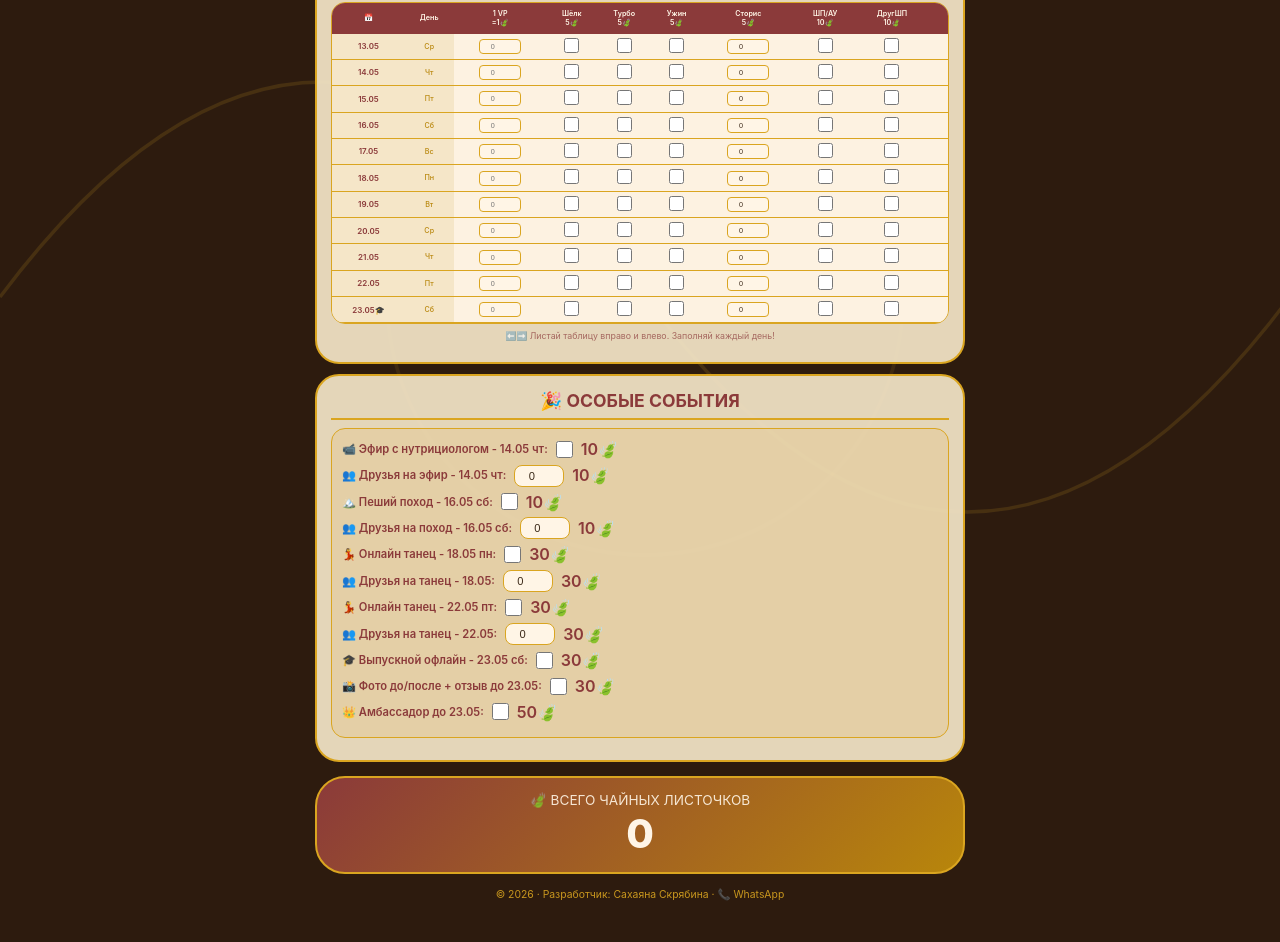
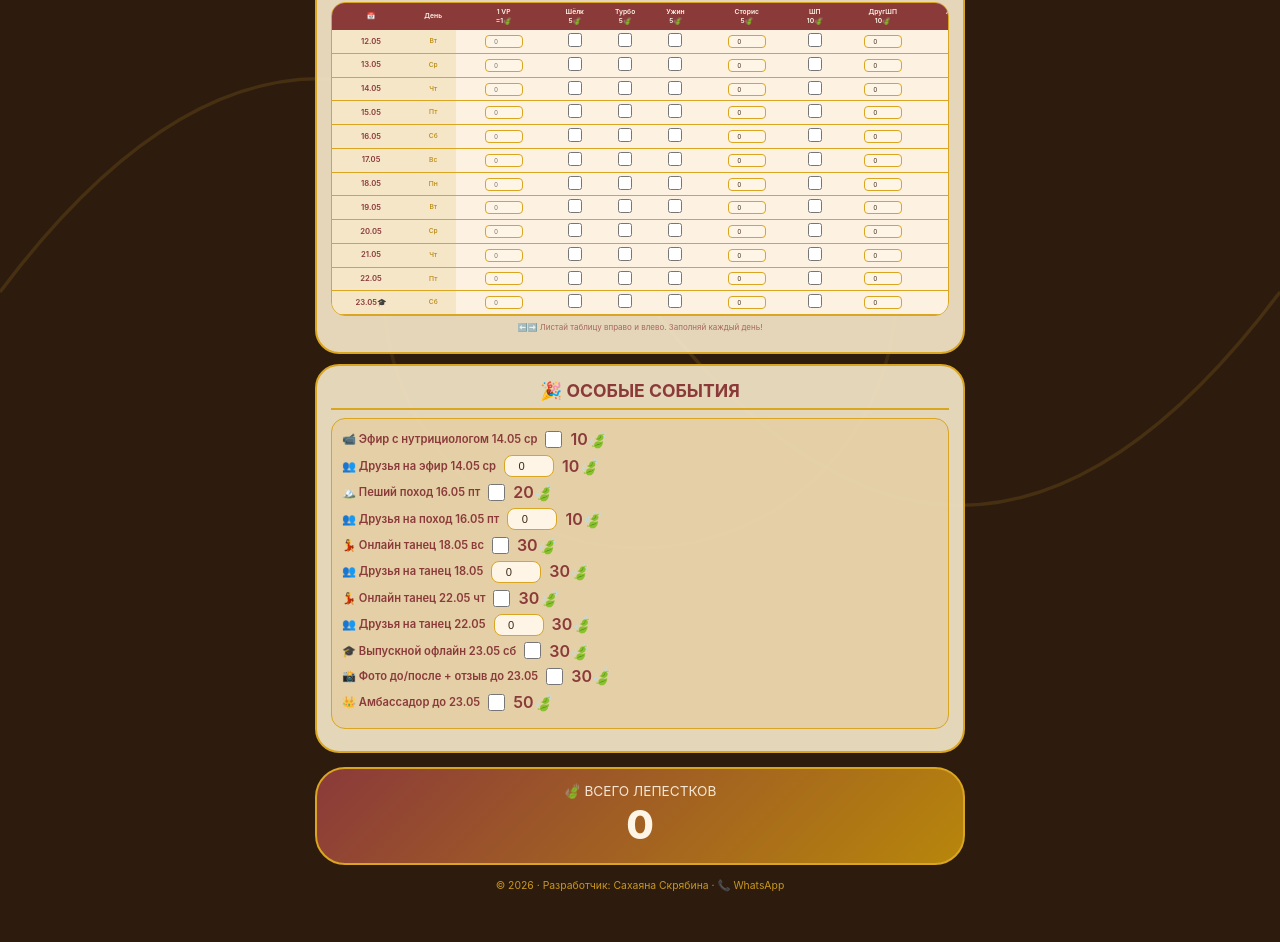
Before and after one commit to sakhayanchos-ux/shelkoviiput-, a plain HTML site: page index.html in a window 1280 px wide. Shown: the part 348-1290 px from the top of the page. Drawn offline with Linux system fonts and the light colour scheme.

Commit message:
Update title and event dates in index.html

```diff
--- a/index.html
+++ b/index.html
@@ -3,13 +3,12 @@
 <head>
   <meta charset="UTF-8">
   <meta name="viewport" content="width=device-width, initial-scale=1.0, maximum-scale=1.0, user-scalable=yes">
-  <title>Шелковый путь</title>
+  <title>ШЁЛКОВЫЙ ПУТЬ</title>
 
-  <!-- Манифест и иконки -->
   <link rel="manifest" href="data:application/manifest+json,%7B%22name%22%3A%22%D0%A8%D0%81%D0%9B%D0%9A%D0%9E%D0%92%D0%AB%D0%99%20%D0%9F%D0%A3%D0%A2%D0%AC%22%2C%22short_name%22%3A%22%D0%A8%D0%81%D0%9B%D0%9A%D0%9E%D0%92%D0%AB%D0%99%20%D0%9F%D0%A3%D0%A2%D0%AC%22%2C%22start_url%22%3A%22.%2F%22%2C%22display%22%3A%22standalone%22%2C%22background_color%22%3A%22%232D1B0E%22%2C%22theme_color%22%3A%22%232D1B0E%22%2C%22orientation%22%3A%22portrait%22%2C%22icons%22%3A%5B%7B%22src%22%3A%22data%3Aimage%2Fsvg%2Bxml%2C%253Csvg xmlns%3D'http%3A%2F%2Fwww.w3.org%2F2000%2Fsvg' viewBox%3D'0 0 512 512'%253E%253Crect fill%3D'%25232D1B0E' width%3D'512' height%3D'512' rx%3D'100'%2F%253E%253Ctext x%3D'256' y%3D'350' text-anchor%3D'middle' fill%3D'%2523DAA520' font-size%3D'280' font-family%3D'Arial'%253E%F0%9F%95%8C%253C%2Ftext%253E%253C%2Fsvg%253E%22%2C%22sizes%22%3A%22512x512%22%2C%22type%22%3A%22image%2Fsvg%2Bxml%22%2C%22purpose%22%3A%22any%20maskable%22%7D%5D%7D">
   <meta name="apple-mobile-web-app-capable" content="yes">
   <meta name="apple-mobile-web-app-status-bar-style" content="black-translucent">
-  <meta name="apple-mobile-web-app-title" content="Шелковый путь">
+  <meta name="apple-mobile-web-app-title" content="ШЁЛКОВЫЙ ПУТЬ">
   <meta name="theme-color" content="#2D1B0E">
 
   <style>
@@ -46,17 +45,17 @@
     .weight-result { font-weight: 700; color: #8B3A3A; font-size: 0.85rem; }
 
     .table-container { overflow-x: auto; border-radius: 14px; border: 1px solid #DAA520; margin-top: 6px; }
-    table { border-collapse: collapse; font-size: 0.45rem; width: 100%; min-width: 800px; }
-    th { background: #8B3A3A; color: #FFF5E6; padding: 6px 2px; font-weight: 600; text-align: center; white-space: nowrap; }
-    td { padding: 4px 1px; border-bottom: 1px solid #DAA520; text-align: center; background: rgba(255, 245, 230, 0.9); }
+    table { border-collapse: collapse; font-size: 0.42rem; width: 100%; min-width: 950px; }
+    th { background: #8B3A3A; color: #FFF5E6; padding: 5px 1px; font-weight: 600; text-align: center; white-space: nowrap; }
+    td { padding: 3px 1px; border-bottom: 1px solid #DAA520; text-align: center; background: rgba(255, 245, 230, 0.9); }
     .sticky-col { position: sticky; left: 0; background: #F5E6C8; z-index: 2; }
     th.sticky-col { background: #8B3A3A; z-index: 3; }
-    .sticky-col2 { position: sticky; left: 52px; background: #F5E6C8; z-index: 2; }
+    .sticky-col2 { position: sticky; left: 48px; background: #F5E6C8; z-index: 2; }
     th.sticky-col2 { background: #8B3A3A; z-index: 3; }
-    td input { width: 42px; padding: 2px; text-align: center; border: 1px solid #DAA520; border-radius: 4px; font-size: 0.45rem; color: #3D2B1A; background: #FFF5E6; }
-    td input[type="checkbox"] { width: 15px; height: 15px; accent-color: #8B3A3A; }
-    .date-col { font-weight: 600; color: #8B3A3A; font-size: 0.5rem; }
-    .day-col { font-weight: 500; color: #B8860B; font-size: 0.45rem; }
+    td input { width: 38px; padding: 2px; text-align: center; border: 1px solid #DAA520; border-radius: 4px; font-size: 0.4rem; color: #3D2B1A; background: #FFF5E6; }
+    td input[type="checkbox"] { width: 14px; height: 14px; accent-color: #8B3A3A; }
+    .date-col { font-weight: 600; color: #8B3A3A; font-size: 0.48rem; }
+    .day-col { font-weight: 500; color: #B8860B; font-size: 0.42rem; }
 
     .special-block { background: rgba(218,165,32,0.12); border-radius: 14px; padding: 10px; margin: 8px 0; border: 1px solid #DAA520; }
     .special-row { display: flex; align-items: center; gap: 8px; margin-bottom: 5px; flex-wrap: wrap; }
@@ -75,13 +74,13 @@
 
     .footer { text-align: center; margin-top: 8px; color: #DAA520; font-size: 0.65rem; opacity: 0.9; }
     .footer a { color: #DAA520; text-decoration: none; }
-    .note { font-size: 0.55rem; color: #8B3A3A; margin: 6px 0; text-align: center; opacity: 0.7; }
+    .note { font-size: 0.5rem; color: #8B3A3A; margin: 6px 0; text-align: center; opacity: 0.7; }
   </style>
 </head>
 <body>
 <div class="container">
   <h1>🕌 ШЁЛКОВЫЙ ПУТЬ</h1>
-  <div class="subhead">Марафон · 13–23 мая </div>
+  <div class="subhead">Марафон · 12–23 мая</div>
 
   <div class="section">
     <div class="section-title">👤 УЧАСТНИК</div>
@@ -109,8 +108,9 @@
           <tr>
             <th class="sticky-col">📅</th><th class="sticky-col2">День</th>
             <th>1 VP<br>=1🍃</th><th>Шёлк<br>5🍃</th><th>Турбо<br>5🍃</th>
-            <th>Ужин<br>5🍃</th><th>Сторис<br>5🍃</th><th>ШП/АУ<br>10🍃</th>
-            <th>ДругШП<br>10🍃</th><th>Чек-ап<br>30🍃</th><th>👣Шаги<br>1🍃/500</th>
+            <th>Ужин<br>5🍃</th><th>Сторис<br>5🍃</th><th>ШП<br>10🍃</th>
+            <th>ДругШП<br>10🍃</th><th>АУ/ВВ<br>10🍃</th><th>ДругВВ<br>10🍃</th>
+            <th>Чек-ап<br>30🍃</th><th>👣Шаги<br>1🍃/500</th>
           </tr>
         </thead>
         <tbody id="tableBody"></tbody>
@@ -123,54 +123,54 @@
     <div class="section-title">🎉 ОСОБЫЕ СОБЫТИЯ</div>
     <div class="special-block">
       <div class="special-row">
-        <span class="special-label">📹 Эфир с нутрициологом - 14.05 чт:</span>
+        <span class="special-label">📹 Эфир с нутрициологом 14.05 ср</span>
         <input type="checkbox" id="efir"> <span>10🍃</span>
       </div>
       <div class="special-row">
-        <span class="special-label">👥 Друзья на эфир - 14.05 чт:</span>
-        <input type="number" id="efirFriends" min="0" value="0"><span>10🍃</span>
+        <span class="special-label">👥 Друзья на эфир 14.05 ср</span>
+        <input type="number" id="efirFriends" min="0" value="0"> <span>10🍃</span>
       </div>
       <div class="special-row">
-        <span class="special-label">🏔️ Пеший поход - 16.05 сб:</span>
-        <input type="checkbox" id="hike"> <span>10🍃</span>
+        <span class="special-label">🏔️ Пеший поход 16.05 пт</span>
+        <input type="checkbox" id="hike"> <span>20🍃</span>
       </div>
       <div class="special-row">
-        <span class="special-label">👥 Друзья на поход - 16.05 сб:</span>
-        <input type="number" id="hikeFriends" min="0" value="0"><span>10🍃</span>
+        <span class="special-label">👥 Друзья на поход 16.05 пт</span>
+        <input type="number" id="hikeFriends" min="0" value="0"> <span>10🍃</span>
       </div>
       <div class="special-row">
-        <span class="special-label">💃 Онлайн танец - 18.05 пн:</span>
-        <input type="checkbox" id="dance1"><span>30🍃</span>
+        <span class="special-label">💃 Онлайн танец 18.05 вс</span>
+        <input type="checkbox" id="dance1"> <span>30🍃</span>
       </div>
       <div class="special-row">
-        <span class="special-label">👥 Друзья на танец - 18.05:</span>
-        <input type="number" id="dance1Friends" min="0" value="0"><span>30🍃</span>
+        <span class="special-label">👥 Друзья на танец 18.05</span>
+        <input type="number" id="dance1Friends" min="0" value="0"> <span>30🍃</span>
       </div>
       <div class="special-row">
-        <span class="special-label">💃 Онлайн танец - 22.05 пт:</span>
-        <input type="checkbox" id="dance2"><span>30🍃</span>
+        <span class="special-label">💃 Онлайн танец 22.05 чт</span>
+        <input type="checkbox" id="dance2"> <span>30🍃</span>
       </div>
       <div class="special-row">
-        <span class="special-label">👥 Друзья на танец - 22.05:</span>
-        <input type="number" id="dance2Friends" min="0" value="0"><span>30🍃</span>
+        <span class="special-label">👥 Друзья на танец 22.05</span>
+        <input type="number" id="dance2Friends" min="0" value="0"> <span>30🍃</span>
       </div>
       <div class="special-row">
-        <span class="special-label">🎓 Выпускной офлайн - 23.05 сб:</span>
-        <input type="checkbox" id="graduation"><span>30🍃</span>
+        <span class="special-label">🎓 Выпускной офлайн 23.05 сб</span>
+        <input type="checkbox" id="graduation"> <span>30🍃</span>
       </div>
       <div class="special-row">
-        <span class="special-label">📸 Фото до/после + отзыв до 23.05:</span>
+        <span class="special-label">📸 Фото до/после + отзыв до 23.05</span>
         <input type="checkbox" id="photo"> <span>30🍃</span>
       </div>
       <div class="special-row">
-        <span class="special-label">👑 Амбассадор до 23.05:</span>
+        <span class="special-label">👑 Амбассадор до 23.05</span>
         <input type="checkbox" id="ambassador"> <span>50🍃</span>
       </div>
     </div>
   </div>
 
   <div class="total-box">
-    <div class="total-label">🍃 ВСЕГО ЧАЙНЫХ ЛИСТОЧКОВ</div>
+    <div class="total-label">🍃 ВСЕГО ЛЕПЕСТКОВ</div>
     <div class="total-value" id="totalPoints">0</div>
   </div>
 
@@ -181,25 +181,26 @@
 
 <script>
   (function(){
-    const STORAGE_KEY = 'silk_road_final_v3';
-    const DATES = ['13.05','14.05','15.05','16.05','17.05','18.05','19.05','20.05','21.05','22.05','23.05🎓'];
-    const DAYS = ['Ср','Чт','Пт','Сб','Вс','Пн','Вт','Ср','Чт','Пт','Сб'];
+    const STORAGE_KEY = 'silk_road_v11';
+    const DATES = ['12.05','13.05','14.05','15.05','16.05','17.05','18.05','19.05','20.05','21.05','22.05','23.05🎓'];
+    const DAYS = ['Вт','Ср','Чт','Пт','Сб','Вс','Пн','Вт','Ср','Чт','Пт','Сб'];
 
-    let tableData = DATES.map(() => ['', false, false, false, 0, false, false, 0, 0]);
+    // [VP, шёлк, турбо, ужин, сторис(кол), шп, другШП(кол), ау, другВВ(кол), чекАп(кол), шаги(кол)]
+    let tableData = DATES.map(() => ['', false, false, false, 0, false, 0, false, 0, 0, 0]);
 
     function load() {
       const s = localStorage.getItem(STORAGE_KEY);
       if(s) { try { const p = JSON.parse(s); tableData = p.table || tableData; } catch(e){} }
-      document.getElementById('pName').value = localStorage.getItem('silk_f3_name') || '';
-      document.getElementById('pConsultant').value = localStorage.getItem('silk_f3_cons') || '';
-      document.getElementById('pDiscount').value = localStorage.getItem('silk_f3_disc') || '';
-      document.getElementById('pStartWeight').value = localStorage.getItem('silk_f3_ws') || '';
-      document.getElementById('pEndWeight').value = localStorage.getItem('silk_f3_we') || '';
+      document.getElementById('pName').value = localStorage.getItem('silk_v11_name') || '';
+      document.getElementById('pConsultant').value = localStorage.getItem('silk_v11_cons') || '';
+      document.getElementById('pDiscount').value = localStorage.getItem('silk_v11_disc') || '';
+      document.getElementById('pStartWeight').value = localStorage.getItem('silk_v11_ws') || '';
+      document.getElementById('pEndWeight').value = localStorage.getItem('silk_v11_we') || '';
       ['efir','hike','dance1','dance2','graduation','photo','ambassador'].forEach(id => {
-        document.getElementById(id).checked = localStorage.getItem('silk_f3_'+id) === 'true';
+        document.getElementById(id).checked = localStorage.getItem('silk_v11_'+id) === 'true';
       });
       ['efirFriends','hikeFriends','dance1Friends','dance2Friends'].forEach(id => {
-        document.getElementById(id).value = localStorage.getItem('silk_f3_'+id) || '0';
+        document.getElementById(id).value = localStorage.getItem('silk_v11_'+id) || '0';
       });
       renderTable();
       calc();
@@ -207,16 +208,16 @@
 
     function save() {
       localStorage.setItem(STORAGE_KEY, JSON.stringify({ table: tableData }));
-      localStorage.setItem('silk_f3_name', document.getElementById('pName').value);
-      localStorage.setItem('silk_f3_cons', document.getElementById('pConsultant').value);
-      localStorage.setItem('silk_f3_disc', document.getElementById('pDiscount').value);
-      localStorage.setItem('silk_f3_ws', document.getElementById('pStartWeight').value);
-      localStorage.setItem('silk_f3_we', document.getElementById('pEndWeight').value);
+      localStorage.setItem('silk_v11_name', document.getElementById('pName').value);
+      localStorage.setItem('silk_v11_cons', document.getElementById('pConsultant').value);
+      localStorage.setItem('silk_v11_disc', document.getElementById('pDiscount').value);
+      localStorage.setItem('silk_v11_ws', document.getElementById('pStartWeight').value);
+      localStorage.setItem('silk_v11_we', document.getElementById('pEndWeight').value);
       ['efir','hike','dance1','dance2','graduation','photo','ambassador'].forEach(id => {
-        localStorage.setItem('silk_f3_'+id, document.getElementById(id).checked);
+        localStorage.setItem('silk_v11_'+id, document.getElementById(id).checked);
       });
       ['efirFriends','hikeFriends','dance1Friends','dance2Friends'].forEach(id => {
-        localStorage.setItem('silk_f3_'+id, document.getElementById(id).value);
+        localStorage.setItem('silk_v11_'+id, document.getElementById(id).value);
       });
     }
 
@@ -231,9 +232,11 @@
         for(let j=1; j<=3; j++) html += `<td><input type="checkbox" class="tbl" data-day="${i}" data-col="${j}" ${row[j]?'checked':''}></td>`;
         html += `<td><input type="number" class="tbl" data-day="${i}" data-col="4" value="${row[4]||0}" placeholder="0"></td>`;
         html += `<td><input type="checkbox" class="tbl" data-day="${i}" data-col="5" ${row[5]?'checked':''}></td>`;
-        html += `<td><input type="checkbox" class="tbl" data-day="${i}" data-col="6" ${row[6]?'checked':''}></td>`;
-        html += `<td><input type="number" class="tbl" data-day="${i}" data-col="7" value="${row[7]||0}" placeholder="0"></td>`;
-        html += `<td><input type="number" class="tbl" data-day="${i}" data-col="8" value="${row[8]||0}" placeholder="0" style="width:50px;"></td>`;
+        html += `<td><input type="number" class="tbl" data-day="${i}" data-col="6" value="${row[6]||0}" placeholder="0"></td>`;
+        html += `<td><input type="checkbox" class="tbl" data-day="${i}" data-col="7" ${row[7]?'checked':''}></td>`;
+        html += `<td><input type="number" class="tbl" data-day="${i}" data-col="8" value="${row[8]||0}" placeholder="0"></td>`;
+        html += `<td><input type="number" class="tbl" data-day="${i}" data-col="9" value="${row[9]||0}" placeholder="0"></td>`;
+        html += `<td><input type="number" class="tbl" data-day="${i}" data-col="10" value="${row[10]||0}" placeholder="0" style="width:45px;"></td>`;
         html += `</tr>`;
       }
       document.getElementById('tableBody').innerHTML = html;
@@ -255,17 +258,21 @@
         total += tableData[i][4] * 5;
         tableData[i][5] = tr.querySelector('[data-col="5"]')?.checked || false;
         if(tableData[i][5]) total += 10;
-        tableData[i][6] = tr.querySelector('[data-col="6"]')?.checked || false;
-        if(tableData[i][6]) total += 10;
-        tableData[i][7] = parseInt(tr.querySelector('[data-col="7"]')?.value) || 0;
-        total += tableData[i][7] * 30;
+        tableData[i][6] = parseInt(tr.querySelector('[data-col="6"]')?.value) || 0;
+        total += tableData[i][6] * 10;
+        tableData[i][7] = tr.querySelector('[data-col="7"]')?.checked || false;
+        if(tableData[i][7]) total += 10;
         tableData[i][8] = parseInt(tr.querySelector('[data-col="8"]')?.value) || 0;
-        total += Math.floor(tableData[i][8] / 500);
+        total += tableData[i][8] * 10;
+        tableData[i][9] = parseInt(tr.querySelector('[data-col="9"]')?.value) || 0;
+        total += tableData[i][9] * 30;
+        tableData[i][10] = parseInt(tr.querySelector('[data-col="10"]')?.value) || 0;
+        total += Math.floor(tableData[i][10] / 500);
       });
 
       if(document.getElementById('efir')?.checked) total += 10;
       total += (parseInt(document.getElementById('efirFriends')?.value)||0) * 10;
-      if(document.getElementById('hike')?.checked) total += 10;
+      if(document.getElementById('hike')?.checked) total += 20;
       total += (parseInt(document.getElementById('hikeFriends')?.value)||0) * 10;
       if(document.getElementById('dance1')?.checked) total += 30;
       total += (parseInt(document.getElementById('dance1Friends')?.value)||0) * 30;
```
